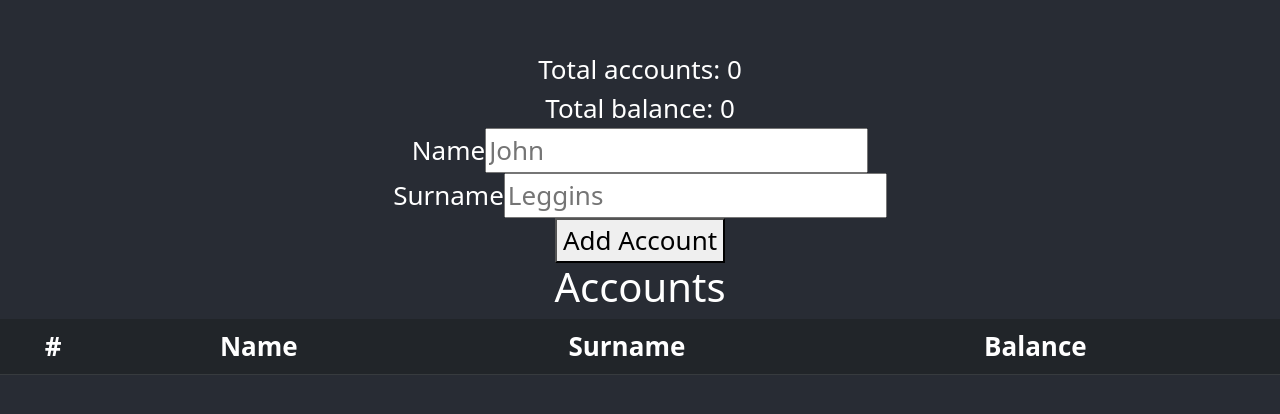
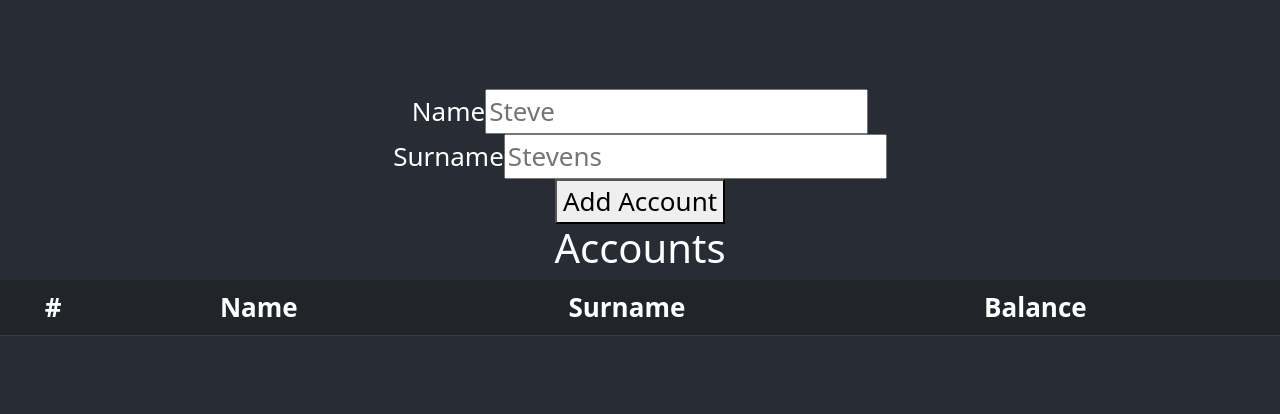
Before and after one commit to PauliusJaras/bankas-v1, a React (Create React App) app: page / in a window 1280 px wide. Shown: the part 180-594 px from the top of the page. Built offline with nearby package versions, Linux system fonts and the light colour scheme.

Commit message:
create, delete localStorage

```diff
--- a/src/App.jsx
+++ b/src/App.jsx
@@ -4,21 +4,45 @@ import Table from './Components/Table';
 import Form from './Components/Form';
 import Stats  from './Components/Stats';
 import { useEffect, useState } from 'react';
+import { create, destroy, read } from './Storage/localStorage';
+
+const KEY = 'accounts';
 
 function App() {
 
-  const [account, setAccount] = useState([]);
+  const [lastUpdate, setLastUpdate] = useState(Date.now());
+  const [createAccount, setCreateAccount] = useState(null);
+  const [table, setTable] = useState(null);
+  const [deleteAccount, setDeleteAccount] = useState(null);
 
   useEffect(() => {
-    console.log(account);
-  }, [account])
+    setTable(read(KEY));
+  }, [lastUpdate]);
+
+  useEffect(() => {
+    if(createAccount === null){
+      return;
+    }
+    create(KEY, createAccount);
+    setLastUpdate(Date.now());
+  }, [createAccount])
+
+  useEffect(() => {
+    if(deleteAccount === null){
+      return;
+    }
+    console.log(deleteAccount.id);
+    destroy(KEY, deleteAccount.id)
+    setLastUpdate(Date.now());
+  }, [deleteAccount]);
 
   return (
     <div className="App">
       <header className="App-header">
-        <Stats account={account}/>
-        <Form setAccount={setAccount}/>
-        <Table account={account} setAccount={setAccount}/>
+      <Form setCreateAccount={setCreateAccount}/>
+      <Table table={table} setDeleteAccount={setDeleteAccount}/>
+        {/* <Stats account={account}/>
+         */}
       </header>
     </div>
   );
--- a/src/Components/Buttons/DeleteButton.jsx
+++ b/src/Components/Buttons/DeleteButton.jsx
@@ -1,7 +1,10 @@
-function DeleteButton({account, setAccount}){
+function DeleteButton({table, setDeleteAccount}){
 
     const clickHandler = () => {
-        setAccount(acc => acc.filter(a=> a.id !== account.id));
+        if(window.confirm("Do you really want to delete this account?")){
+            console.log("Tabe", table);
+            setDeleteAccount(table);
+        }
     }
 
     return (
--- a/src/Components/Buttons/DepositiBalanceButton.jsx
+++ b/src/Components/Buttons/DepositiBalanceButton.jsx
@@ -1,9 +1,10 @@
-function DepositBalanceButton({account, balance, setAccount}){
+function DepositBalanceButton({account, balance, setAccount, setBalance}){
 
     const clickHandler = () => {
 
         const newValue = account.balance + balance;
-        setAccount(acc => acc.map(a => a.id === account.id ? ({...a, balance: newValue}) : a));
+        setAccount(acc => acc.map(a => a.id === account.id ? ({...a, balance: newValue}) : {...a}));
+        setBalance(0);
     }
 
     return (
--- a/src/Components/Buttons/WithdrawBalanceButton.jsx
+++ b/src/Components/Buttons/WithdrawBalanceButton.jsx
@@ -2,7 +2,8 @@ function WithdrawBalanceButton({account, balance, setAccount, setBalance}){
 
     const clickHandler = () => {
         const newValue = account.balance - balance;
-        setAccount(acc => acc.map(a => a.id === account.id ? ({...a, balance: newValue}) : a));
+        setAccount(acc => acc.map(a => a.id === account.id ? ({...a, balance: newValue}) : {...a}));
+        setBalance(0);
     }
 
     return (
--- a/src/Components/Form.jsx
+++ b/src/Components/Form.jsx
@@ -1,29 +1,39 @@
 import { useState } from "react";
 
-function Form({setAccount}){
+function Form({setCreateAccount}){
 
-    const [acc, setAcc] = useState({name: '', surname: '',  balance: 0});
+    const [name, setName] = useState('');
+    const [surname, setSurname] = useState('');
+    const balance = 0;
 
     const clickHandler = () => {
-        setAccount(a => [...a, ({...acc, id: crypto.randomUUID()})]);
-    }
+        if(name === '' || surname === ''){
+            console.log("Name or Surname fields can not be blank")
+            return;
+        }
 
-    const handleChange = (event) => {
-        const data = event.target.value;
-        const name = event.target.name
-
-        setAcc(s => ({...s, [name]: data}));
+        setCreateAccount({
+            name: name,
+            surname: surname,
+            balance: balance
+        });
+        setName('');
+        setSurname('');
     }
 
     return(
         <>
             <div className="form-group">
                 <label htmlFor="accountName">Name</label>
-                <input type="text" name={"name"} onChange={handleChange} placeholder="John"/>
+                <input type="text" name={"name"} value={name} onChange={(e) => {
+                    setName(e.target.value);
+                }} placeholder="Steve"/>
             </div>
             <div className="form-group">
                 <label htmlFor="accountSurname">Surname</label>
-                <input type="text" name={"surname"} onChange={handleChange} placeholder="Leggins"/>
+                <input type="text" name={"surname"} value={surname} onChange={(e) => {
+                    setSurname(e.target.value);
+                }} placeholder="Stevens"/>
             </div>
             <button type="submit" value="Submit" onClick={clickHandler}>Add Account</button>
         </>
--- a/src/Components/Stats.jsx
+++ b/src/Components/Stats.jsx
@@ -1,8 +1,8 @@
 function Stats({account}){
     return (
         <>
-            <div>Total accounts: {account.length}</div>
-            <div>Total balance: {account.reduce((accumulator, currentValue) => accumulator+currentValue.balance, 0)}</div>
+            <div>Total accounts: {account === null ? 0 : account.length}</div>
+            <div>Total balance: {account === null ? 0 : account.reduce((accumulator, currentValue) => accumulator+currentValue.balance, 0)}</div>
         </>
     )
 }
--- a/src/Components/Table.jsx
+++ b/src/Components/Table.jsx
@@ -3,13 +3,19 @@ import DepositBalanceButton from "./Buttons/DepositiBalanceButton";
 import WithdrawBalanceButton from "./Buttons/WithdrawBalanceButton";
 import { useState } from "react";
 
-function Table({account, setAccount}){
+function Table({table, setDeleteAccount}){
 
     const [balance, setBalance] = useState(0);
 
     const handleChange = (event) => {
         const value = event.target.value;
         setBalance(Number(value));
+    }
+
+    if(table === null){
+        return (
+            <div>Loading...</div>
+        )
     }
 
     return(
@@ -27,17 +33,18 @@ function Table({account, setAccount}){
                 </thead>
                 <tbody>
                     {
-                        account === null ? null : account.map((acc, index) =>
+                        table === null ? null : table.map((t, index) =>
                         <tr key={index}>
                            <th scope="row">{index}</th>
-                            <td>{acc.name}</td>
-                            <td>{acc.surname}</td>
-                            <td>{acc.balance}</td>
+                            <td>{t.name}</td>
+                            <td>{t.surname}</td>
+                            <td>{t.balance}</td>
                             <td>
                                 <input type="number" onChange={handleChange}></input>
-                                <DeleteButton account={acc} setAccount={setAccount}/>
-                                <WithdrawBalanceButton account={acc} balance={balance} setAccount={setAccount}/>
-                                <DepositBalanceButton account={acc} balance={balance} setAccount={setAccount}/>
+                                <DeleteButton table={t} setDeleteAccount={setDeleteAccount}/>
+                                {/*
+                                <WithdrawBalanceButton account={acc} balance={balance} setAccount={setAccount} setBalance={setBalance}/>
+                                <DepositBalanceButton account={acc} balance={balance} setAccount={setAccount} setBalance={setBalance}/> */}
                             </td>
                         </tr>
                         )
--- /dev/null
+++ b/src/Storage/localStorage.js
@@ -0,0 +1,24 @@
+const write = (key, data) => {
+    localStorage.setItem(key, JSON.stringify(data));
+}
+
+export const read = key => {
+    const data = localStorage.getItem(key);
+    if(null === data){
+        return [];
+    }
+    return JSON.parse(data);
+}
+
+export const create = (key, data) => {
+    const allData = read(key);
+    data.id = crypto.randomUUID();
+    allData.push(data);
+    write(key, allData);
+}
+
+export const destroy = (key, id) => {
+    const allData = read(key);
+    const deletedData = allData.filter(a => a.id !== id);
+    write(key, deletedData);
+}
```
